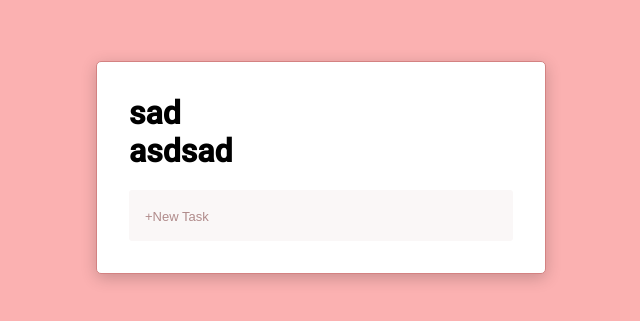
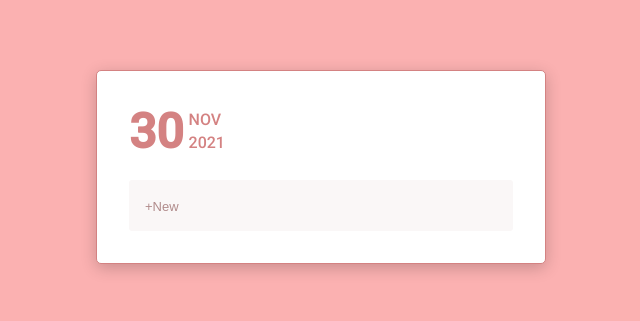
Before and after one commit to aniler0/todotask, a React (Create React App) app: page / in a window 1280 px wide. Shown: the part 233-554 px from the top of the page, without its empty margins (319-959 px from the left). Built offline with nearby package versions, Linux system fonts and the light colour scheme.

Commit message:
date is added

```diff
--- a/package.json
+++ b/package.json
@@ -14,6 +14,7 @@
     "node-sass": "4.14.1",
     "react": "^17.0.2",
     "react-beautiful-dnd": "^13.1.0",
+    "react-datepicker": "^4.4.0",
     "react-dom": "^17.0.2",
     "react-redux": "^7.2.6",
     "react-scripts": "4.0.3",
@@ -49,6 +50,7 @@
   "devDependencies": {
     "@types/node-sass": "^4.11.2",
     "@types/react-beautiful-dnd": "^13.1.2",
+    "@types/react-datepicker": "^4.3.2",
     "@types/use-double-click": "^1.0.1",
     "@types/uuid": "^8.3.3"
   }
--- a/src/components/Main/Main.tsx
+++ b/src/components/Main/Main.tsx
@@ -1,10 +1,18 @@
+import DatePicker from "react-datepicker";
+import { Draggable, Droppable, DragDropContext } from "react-beautiful-dnd";
 import { Input, Task } from "components";
 import { useAppSelector } from "store";
-import { Draggable, Droppable, DragDropContext } from "react-beautiful-dnd";
+
+import "react-datepicker/dist/react-datepicker.css";
 import "./style.scss";
+import { useState } from "react";
+import { monthNames } from "constants/months";
 
 const Main = () => {
   const todos = useAppSelector((state) => state.todos);
+  const [startDate, setStartDate] = useState(new Date());
+  const [datePickerShow, setDatePickerShow] = useState(false);
+
   const onDragEnd = (res: any) => {
     if (!res.destination) return;
   };
@@ -12,8 +20,26 @@ const Main = () => {
     <div className="main">
       <div className="main__Container">
         <div className="main__Date">
-          <h1>sad</h1>
-          <h1>asdsad</h1>
+          {datePickerShow ? (
+            <DatePicker
+              selected={startDate}
+              dateFormat="d MMMM yyyy"
+              inline
+              onChange={(date: any) => {
+                setStartDate(date);
+                console.log(startDate);
+                setDatePickerShow(false);
+              }}
+            />
+          ) : (
+            <div className="date" onClick={() => setDatePickerShow(true)}>
+              <div className="day">{startDate.getUTCDate()}</div>
+              <div className="month-year">
+                <span>{monthNames[startDate.getMonth()]}</span>
+                <span>{startDate.getUTCFullYear()}</span>
+              </div>
+            </div>
+          )}
         </div>
 
         <DragDropContext onDragEnd={onDragEnd}>
@@ -43,7 +69,7 @@ const Main = () => {
           </Droppable>
         </DragDropContext>
         <div className="main__AddTask">
-          <Input placeholder="+New Task" />
+          <Input placeholder="+New" />
         </div>
       </div>
     </div>
--- a/src/components/Main/style.scss
+++ b/src/components/Main/style.scss
@@ -10,14 +10,43 @@
   box-shadow: 0px 4px 16px rgba(0, 0, 0, 0.2);
   border-radius: 5px;
   padding: 2em 2em;
-}
+
   .main__Container {
     width: 100%;
     height: 100%;
-}
+
     .main__Todos {
       width: 100%;
       max-height: 300px;
       overflow-y: auto;
       margin-top: 20px;
     }
+    .main__Date {
+      position: relative;
+      .date {
+        display: flex;
+        flex-direction: row;
+        align-items: center;
+        cursor: pointer;
+
+        .day {
+          font-size: 3em;
+          font-weight: 600;
+          color: #d48282;
+        }
+        .month-year {
+          display: flex;
+          flex-direction: column;
+          color: #d48282;
+          font-size: 1em;
+          font-weight: 500;
+          line-height: 1.4em;
+          margin-left: 5px;
+        }
+      }
+    }
+    .react-datepicker-wrapper input {
+      border: none;
+    }
+  }
+}
--- /dev/null
+++ b/src/constants/months.ts
@@ -0,0 +1,14 @@
+export const monthNames = [
+  "JAN",
+  "FEB",
+  "MAR",
+  "APR",
+  "MAY",
+  "JUN",
+  "JUL",
+  "AUG",
+  "SEP",
+  "OCT",
+  "NOV",
+  "DEC",
+];
```
Also changed, not shown: 1 other file (tests, documents, lock files or other folders). Lines whose indentation alone changed are shown as unchanged.
